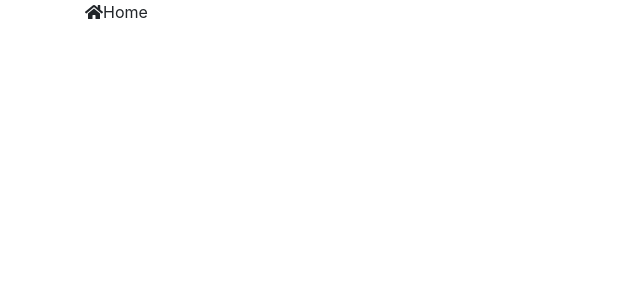
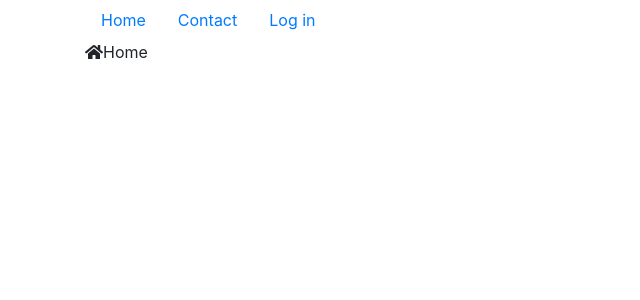
Before and after one commit to kpetar/Web-app-Front-end, a React (Create React App) app: page / in a window 1280 px wide. Shown: the top 300 px of the page, without its empty margins (0-640 px from the left). Built offline with nearby package versions, Linux system fonts and the light colour scheme.

Commit message:
Create the static main menu component

```diff
--- /dev/null
+++ b/src/components/MainMenu/mainmenu.tsx
@@ -0,0 +1,18 @@
+import React from 'react';
+import { Container, Nav } from 'react-bootstrap';
+
+export class MainMenu extends React.Component{
+    render()
+    {
+        return(
+            <Container>
+                <Nav>
+                    <Nav.Link href="/">Home</Nav.Link>
+                    <Nav.Link href="/contact">Contact</Nav.Link>
+                    <Nav.Link href="/login">Log in</Nav.Link>
+                </Nav>
+            </Container>
+
+        );
+    }
+}
--- a/src/index.tsx
+++ b/src/index.tsx
@@ -8,11 +8,13 @@
 import 'popper.js/dist/popper';
 import 'bootstrap/dist/js/bootstrap.min.js';
 import '@fortawesome/fontawesome-free/css/fontawesome.min.css';
+import { MainMenu } from './components/MainMenu/mainmenu';
 
 
 
 ReactDOM.render(
   <React.StrictMode>
+    <MainMenu></MainMenu>
     <App />
   </React.StrictMode>,
   document.getElementById('root')
```
